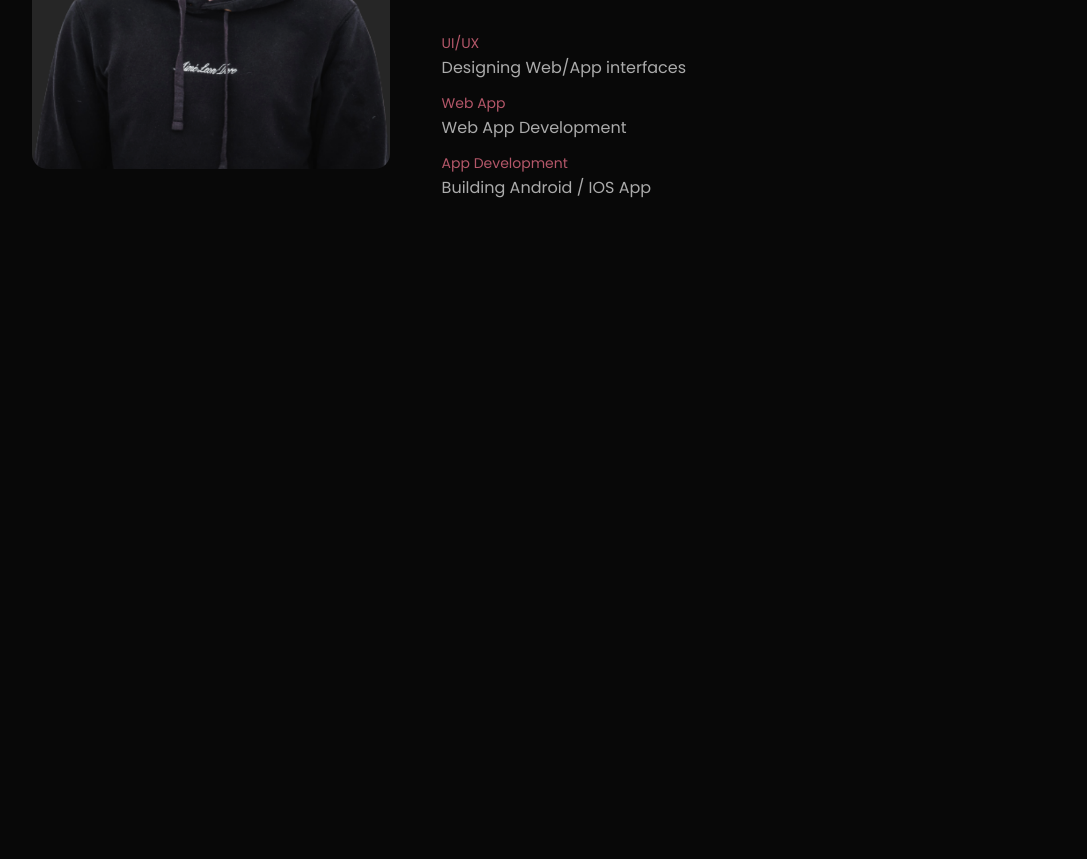
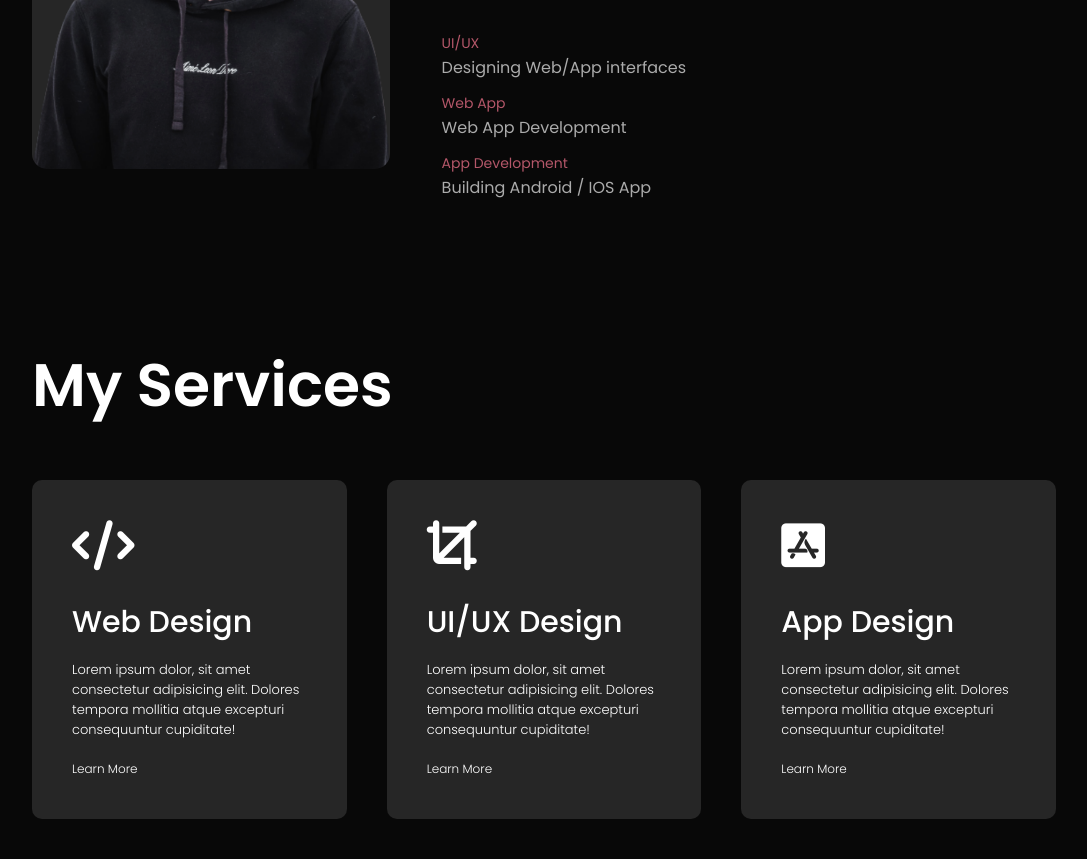
Before and after one commit to dmasifur/one-page-responsive-portfolio, a plain HTML site: page index.html in a window 1280 px wide. Shown: the part 1187-2046 px from the top of the page, without its empty margins (96-1183 px from the left). Before the commit the page ends 1487 px from the top, so only its background shows below. Drawn offline with Linux system fonts and the light colour scheme.

Commit message:
services section is completed.

```diff
--- a/index.html
+++ b/index.html
@@ -5,6 +5,13 @@
     <meta name="viewport" content="width=device-width, initial-scale=1.0" />
     <title>Responsive Portfolio!</title>
     <link rel="stylesheet" href="style.css" />
+    <link
+      rel="stylesheet"
+      href="https://cdnjs.cloudflare.com/ajax/libs/font-awesome/6.6.0/css/all.min.css"
+      integrity="sha512-Kc323vGBEqzTmouAECnVceyQqyqdsSiqLQISBL29aUW4U/M7pSPA/gEUZQqv1cwx4OnYxTxve5UMg5GT6L4JJg=="
+      crossorigin="anonymous"
+      referrerpolicy="no-referrer"
+    />
   </head>
   <body>
     <div id="header">
@@ -90,6 +97,43 @@
       </div>
     </div>
 
+    <!-- Services section -->
+
+    <div id="services">
+      <div class="container">
+        <h1 class="subtitle">My Services</h1>
+        <div class="services-list">
+          <div>
+            <i class="fa-solid fa-code"></i>
+            <h2>Web Design</h2>
+            <p>
+              Lorem ipsum dolor, sit amet consectetur adipisicing elit. Dolores
+              tempora mollitia atque excepturi consequuntur cupiditate!
+            </p>
+            <a href="#">Learn More</a>
+          </div>
+          <div>
+            <i class="fa-solid fa-crop"></i>
+            <h2>UI/UX Design</h2>
+            <p>
+              Lorem ipsum dolor, sit amet consectetur adipisicing elit. Dolores
+              tempora mollitia atque excepturi consequuntur cupiditate!
+            </p>
+            <a href="#">Learn More</a>
+          </div>
+          <div>
+            <i class="fa-brands fa-app-store-ios"></i>
+            <h2>App Design</h2>
+            <p>
+              Lorem ipsum dolor, sit amet consectetur adipisicing elit. Dolores
+              tempora mollitia atque excepturi consequuntur cupiditate!
+            </p>
+            <a href="#">Learn More</a>
+          </div>
+        </div>
+      </div>
+    </div>
+
     <script>
       let tablinks = document.getElementsByClassName("tab-links");
 
--- a/style.css
+++ b/style.css
@@ -151,3 +151,49 @@ nav ul li a:hover::after {
 .tab-contents.active-tab {
   display: block;
 }
+
+/* Services */
+
+#services {
+  padding: 30px 0;
+}
+
+.services-list {
+  display: grid;
+  grid-template-columns: repeat(auto-fit, minmax(250px, 1fr));
+  grid-gap: 40px;
+  margin-top: 50px;
+}
+
+.services-list div {
+  background: #262626;
+  padding: 40px;
+  font-size: 13px;
+  font-weight: 300;
+  border-radius: 10px;
+  transition: backround 0.5 transform 0.5s;
+}
+
+.services-list div i {
+  font-size: 50px;
+  margin-bottom: 30px;
+}
+
+.services-list div h2 {
+  font-size: 30px;
+  font-weight: 500;
+  margin-bottom: 15px;
+}
+
+.services-list div a {
+  text-decoration: none;
+  color: #fff;
+  font-size: 12px;
+  margin-top: 20px;
+  display: inline-block;
+}
+
+.services-list div:hover {
+  background: #ff004f;
+  transform: translateY(-10px);
+}
```
